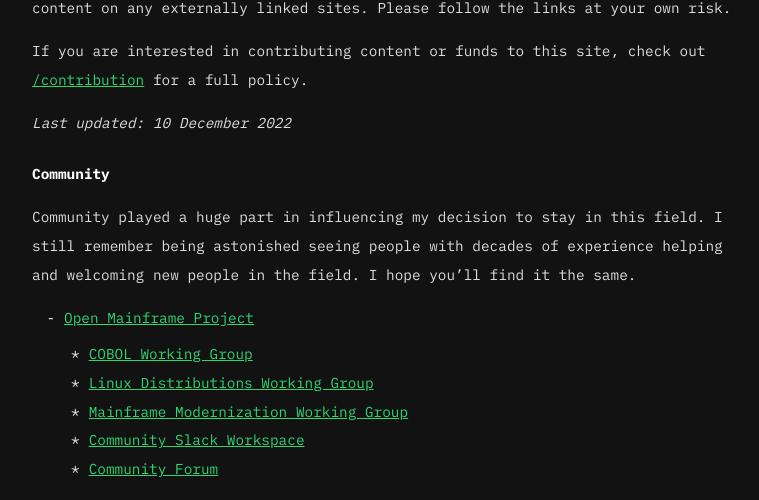
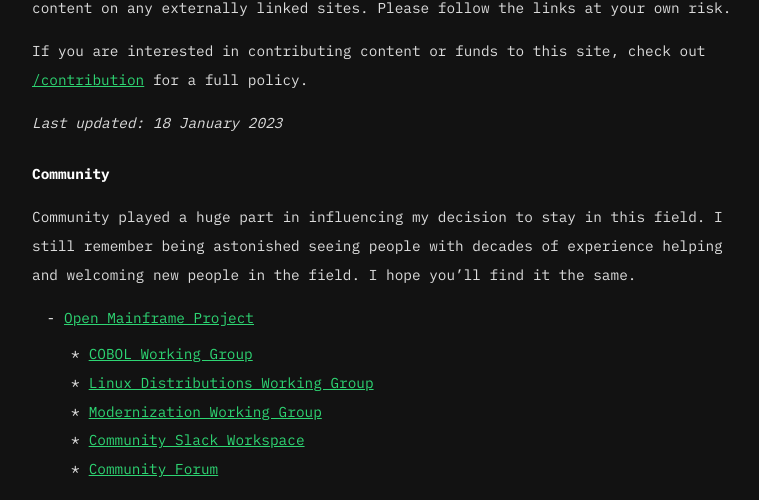
Before and after one commit to tanto259/securitypuppy, a Jekyll site: the page built from pages/links.md, in a window 1280 px wide and 900 px high. Shown: the part 269-769 px from the top of the window, without its empty margins (258-1017 px from the left). Built offline with Jekyll 4.4.1, drawn with Linux system fonts in a browser that asks for light colours.

Commit message:
Update links to Modernization WG

```diff
--- a/pages/links.md
+++ b/pages/links.md
@@ -5,7 +5,7 @@
 image: /assets/img/social/links.png
 title: Mainframe Links
 description: A collection of mainframe links to enhance your experience and allow you to learn more about mainframes.
-last_modified_at: 2022-12-10T15:50:00+08:00
+last_modified_at: 2023-01-18T13:00:00+08:00
 ---
 
 When I was first introduced to the mainframes back in 2019, resources are all over the place. Back in 2021, I decided to make a list to all the beginner-friendly resources that I am familiar with to allow everyone to join the field.
@@ -14,7 +14,7 @@
 
 If you are interested in contributing content or funds to this site, check out [/contribution]({{ '/contribution' | absolute_url }}) for a full policy.
 
-*Last updated: 10 December 2022*
+*Last updated: 18 January 2023*
 
 ### Community
 
@@ -23,7 +23,7 @@
 - [Open Mainframe Project](https://openmainframeproject.org/){:target="_blank"}{:rel="noopener noreferrer"}
   * [COBOL Working Group](https://lists.openmainframeproject.org/g/wg-cobol){:target="_blank"}{:rel="noopener noreferrer"}
   * [Linux Distributions Working Group](https://wiki.openmainframeproject.org/display/LinuxDistrosWG){:target="_blank"}{:rel="noopener noreferrer"}
-  * [Mainframe Modernization Working Group](https://lists.openmainframeproject.org/g/wg-mainframe-modernization){:target="_blank"}{:rel="noopener noreferrer"}
+  * [Modernization Working Group](https://wiki.openmainframeproject.org/display/MW/Modernization+WG+Home){:target="_blank"}{:rel="noopener noreferrer"}
   * [Community Slack Workspace](https://slack.openmainframeproject.org/){:target="_blank"}{:rel="noopener noreferrer"}
   * [Community Forum](https://community.openmainframeproject.org/){:target="_blank"}{:rel="noopener noreferrer"}
 - [IBM Z and LinuxONE Community](https://www.ibm.com/community/z/){:target="_blank"}{:rel="noopener noreferrer"}
```
